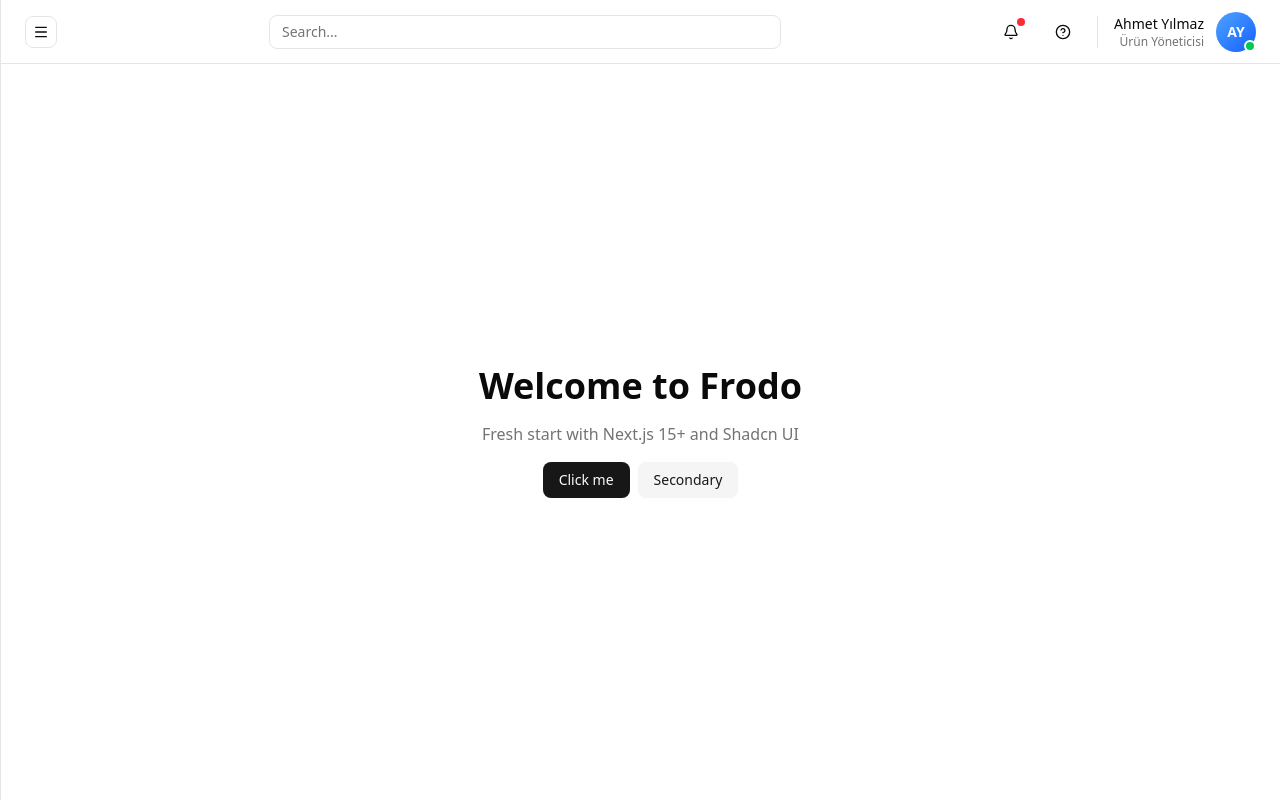
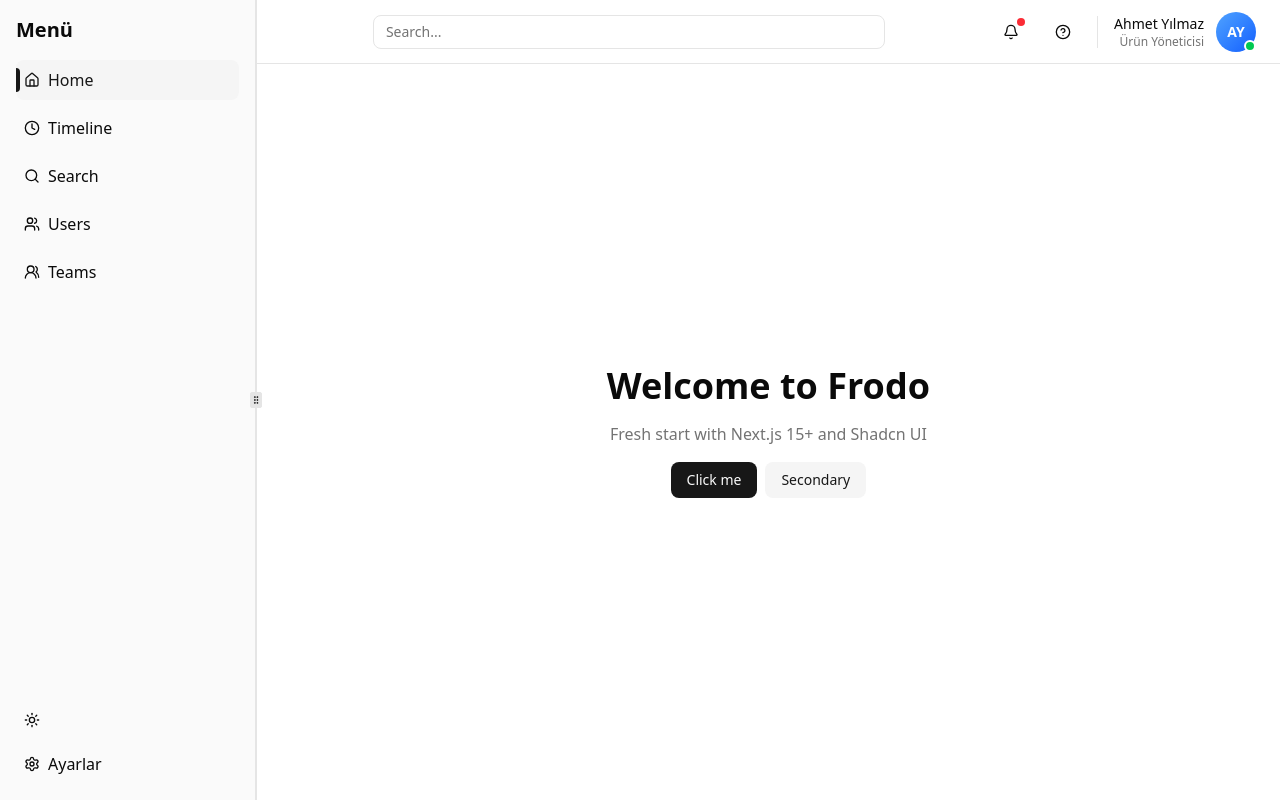
Before and after one commit to KaygusuzBK/project-management, a Next.js app in the folder frodo/: page / in a window 1280 px wide. Built offline with nearby package versions, Linux system fonts and the light colour scheme; no server answers.

Commit message:
resizable sidebar ve constants yapısı

```diff
--- a/frodo/app/(components)/Navbar/index.tsx
+++ b/frodo/app/(components)/Navbar/index.tsx
@@ -1,27 +1,12 @@
 "use client";
 
 import React from "react";
-import { Menu, Bell, HelpCircle, Search } from "lucide-react";
-import { useAppDispatch, useAppSelector } from "@/app/redux";
-import { setIsSidebarOpen } from "@/state";
+import { Bell, HelpCircle, Search } from "lucide-react";
 import { Button } from "@/components/ui/button";
 
 const Navbar = () => {
-  const dispatch = useAppDispatch();
-  const isSidebarOpen = useAppSelector((state => state.global.isSidebarOpen));
   return (
     <nav className="h-16 flex items-center gap-4 px-6 border-b border-border bg-card shadow-sm">
-      {/* Sol taraf: Sidebar toggle */}
-      <div className="flex items-center shrink-0">
-        <button
-          type="button"
-          onClick={() => dispatch(setIsSidebarOpen(!isSidebarOpen))}
-          aria-label={isSidebarOpen ? "Close sidebar" : "Open sidebar"}
-          className="relative flex h-8 w-8 items-center justify-center rounded-md border border-border bg-background hover:bg-muted transition-colors"
-        >
-          <Menu className="h-4 w-4 text-foreground" />
-        </button>
-      </div>
 
       {/* Orta: Searchbar */}
       <div className="flex-1 flex justify-center">
@@ -36,7 +21,7 @@
       </div>
 
       {/* Sağ taraf: Bildirimler, Yardım ve Profil */}
-      <div className="flex items-center gap-4 flex-shrink-0">
+      <div className="flex items-center gap-4 shrink-0">
         {/* Bildirimler */}
         <Button
           variant="ghost"
--- a/frodo/app/(components)/Sidebar/index.tsx
+++ b/frodo/app/(components)/Sidebar/index.tsx
@@ -18,9 +18,10 @@
 type SidebarProps = {
   isSidebarOpen: boolean;
   setIsSidebarOpen: (open: boolean) => void;
+  isCompact?: boolean;
 };
 
-const Sidebar = ({ isSidebarOpen, setIsSidebarOpen }: SidebarProps) => {
+const Sidebar = ({ isSidebarOpen, setIsSidebarOpen, isCompact = false }: SidebarProps) => {
   const pathname = usePathname();
   const [isSettingsOpen, setIsSettingsOpen] = useState(false);
   const dispatch = useAppDispatch();
@@ -70,14 +71,25 @@
     <>
       {/* Sidebar */}
       <aside
-        className={`${
-          isSidebarOpen ? "translate-x-0" : "-translate-x-full md:translate-x-0"
-        } fixed md:static inset-y-0 left-0 z-40 ${
-          isSidebarOpen ? "w-64" : "w-0 md:w-0"
-        } bg-sidebar border-r border-sidebar-border shadow-sm md:shadow-none ${
-          isSidebarOpen ? "p-4" : "p-0 md:p-0"
-        } transform transition-all duration-300 ease-in-out overflow-hidden shrink-0 flex flex-col`}
+        className={cn(
+          // Mobile: fixed positioning
+          "fixed md:static",
+          // Mobile: transform animations
+          isSidebarOpen ? "translate-x-0" : "-translate-x-full md:translate-x-0",
+          // Positioning
+          "inset-y-0 left-0 z-40",
+          // Width - Desktop'ta resizable panel kontrol eder, mobile'da manuel
+          isSidebarOpen ? "w-64 md:w-full" : "w-0 md:w-full",
+          // Styling
+          "bg-sidebar border-r border-sidebar-border shadow-sm md:shadow-none",
+          isSidebarOpen ? (isCompact ? "p-2 md:p-2" : "p-4") : "p-0 md:p-4",
+          // Layout
+          "transform transition-all duration-300 ease-in-out overflow-hidden shrink-0 flex flex-col h-full",
+          // Overflow kontrolü
+          "overflow-y-auto overflow-x-hidden"
+        )}
       >
+        {!isCompact && (
           <div
             className={`font-bold text-xl mb-4 text-sidebar-foreground transition-opacity duration-300 ${
               isSidebarOpen ? "opacity-100" : "opacity-0"
@@ -85,122 +97,137 @@
           >
             Menü
           </div>
+        )}
         {/* Navigasyon menüsü */}
-        <div className="flex flex-col flex-1">
+        <div className={cn(
+          "flex flex-col flex-1",
+          isCompact && "items-center"
+        )}>
           <ul
-            className={`transition-opacity duration-300 ${
+            className={cn(
+              "transition-opacity duration-300 w-full min-w-0",
               isSidebarOpen ? "opacity-100" : "opacity-0"
-            }`}
+            )}
           >
-            <li className="mb-2">
+            <li className="mb-2 w-full min-w-0">
               <Link
                 href="/"
                 prefetch={true}
                 scroll={true}
                 className={cn(
-                  "flex items-center gap-2 text-sidebar-foreground hover:text-sidebar-primary transition-colors md:cursor-pointer py-2 px-2 rounded-md hover:bg-sidebar-accent relative",
+                  "flex items-center text-sidebar-foreground hover:text-sidebar-primary transition-colors md:cursor-pointer py-2 rounded-md hover:bg-sidebar-accent relative w-full min-w-0 overflow-hidden",
+                  isCompact ? "justify-center px-2 gap-0" : "px-2 gap-2",
                   activeStates.home && "bg-sidebar-accent text-sidebar-primary font-medium"
                 )}
                 onClick={handleLinkClick}
               >
-                {activeStates.home && (
+                {activeStates.home && !isCompact && (
                   <span className="absolute left-0 top-1/2 -translate-y-1/2 w-1 h-6 bg-sidebar-primary rounded-r-full" />
                 )}
-                <Home className="h-4 w-4" />
-                <span>Home</span>
+                <Home className="h-4 w-4 shrink-0" />
+                {!isCompact && <span className="truncate min-w-0 shrink">Home</span>}
               </Link>
             </li>
-            <li className="mb-2">
+            <li className="mb-2 w-full min-w-0">
               <Link
                 href="/timeline"
                 prefetch={true}
                 scroll={true}
                 className={cn(
-                  "flex items-center gap-2 text-sidebar-foreground hover:text-sidebar-primary transition-colors md:cursor-pointer py-2 px-2 rounded-md hover:bg-sidebar-accent relative",
+                  "flex items-center text-sidebar-foreground hover:text-sidebar-primary transition-colors md:cursor-pointer py-2 rounded-md hover:bg-sidebar-accent relative w-full min-w-0 overflow-hidden",
+                  isCompact ? "justify-center px-2 gap-0" : "px-2 gap-2",
                   activeStates.timeline && "bg-sidebar-accent text-sidebar-primary font-medium"
                 )}
                 onClick={handleLinkClick}
               >
-                {activeStates.timeline && (
+                {activeStates.timeline && !isCompact && (
                   <span className="absolute left-0 top-1/2 -translate-y-1/2 w-1 h-6 bg-sidebar-primary rounded-r-full" />
                 )}
-                <Clock className="h-4 w-4" />
-                <span>Timeline</span>
+                <Clock className="h-4 w-4 shrink-0" />
+                {!isCompact && <span className="truncate min-w-0 shrink">Timeline</span>}
               </Link>
             </li>
-            <li className="mb-2">
+            <li className="mb-2 w-full min-w-0">
               <Link
                 href="/search"
                 prefetch={true}
                 scroll={true}
                 className={cn(
-                  "flex items-center gap-2 text-sidebar-foreground hover:text-sidebar-primary transition-colors md:cursor-pointer py-2 px-2 rounded-md hover:bg-sidebar-accent relative",
+                  "flex items-center text-sidebar-foreground hover:text-sidebar-primary transition-colors md:cursor-pointer py-2 rounded-md hover:bg-sidebar-accent relative w-full min-w-0 overflow-hidden",
+                  isCompact ? "justify-center px-2 gap-0" : "px-2 gap-2",
                   activeStates.search && "bg-sidebar-accent text-sidebar-primary font-medium"
                 )}
                 onClick={handleLinkClick}
               >
-                {activeStates.search && (
+                {activeStates.search && !isCompact && (
                   <span className="absolute left-0 top-1/2 -translate-y-1/2 w-1 h-6 bg-sidebar-primary rounded-r-full" />
                 )}
-                <Search className="h-4 w-4" />
-                <span>Search</span>
+                <Search className="h-4 w-4 shrink-0" />
+                {!isCompact && <span className="truncate min-w-0 shrink">Search</span>}
               </Link>
             </li>
-            <li className="mb-2">
+            <li className="mb-2 w-full min-w-0">
               <Link
                 href="/users"
                 prefetch={true}
                 scroll={true}
                 className={cn(
-                  "flex items-center gap-2 text-sidebar-foreground hover:text-sidebar-primary transition-colors md:cursor-pointer py-2 px-2 rounded-md hover:bg-sidebar-accent relative",
+                  "flex items-center text-sidebar-foreground hover:text-sidebar-primary transition-colors md:cursor-pointer py-2 rounded-md hover:bg-sidebar-accent relative w-full min-w-0 overflow-hidden",
+                  isCompact ? "justify-center px-2 gap-0" : "px-2 gap-2",
                   activeStates.users && "bg-sidebar-accent text-sidebar-primary font-medium"
                 )}
                 onClick={handleLinkClick}
               >
-                {activeStates.users && (
+                {activeStates.users && !isCompact && (
                   <span className="absolute left-0 top-1/2 -translate-y-1/2 w-1 h-6 bg-sidebar-primary rounded-r-full" />
                 )}
-                <Users className="h-4 w-4" />
-                <span>Users</span>
+                <Users className="h-4 w-4 shrink-0" />
+                {!isCompact && <span className="truncate min-w-0 shrink">Users</span>}
               </Link>
             </li>
-            <li className="mb-2">
+            <li className="mb-2 w-full min-w-0">
               <Link
                 href="/teams"
                 prefetch={true}
                 scroll={true}
                 className={cn(
-                  "flex items-center gap-2 text-sidebar-foreground hover:text-sidebar-primary transition-colors md:cursor-pointer py-2 px-2 rounded-md hover:bg-sidebar-accent relative",
+                  "flex items-center text-sidebar-foreground hover:text-sidebar-primary transition-colors md:cursor-pointer py-2 rounded-md hover:bg-sidebar-accent relative w-full min-w-0 overflow-hidden",
+                  isCompact ? "justify-center px-2 gap-0" : "px-2 gap-2",
                   activeStates.teams && "bg-sidebar-accent text-sidebar-primary font-medium"
                 )}
                 onClick={handleLinkClick}
               >
-                {activeStates.teams && (
+                {activeStates.teams && !isCompact && (
                   <span className="absolute left-0 top-1/2 -translate-y-1/2 w-1 h-6 bg-sidebar-primary rounded-r-full" />
                 )}
-                <UsersRound className="h-4 w-4" />
-                <span>Teams</span>
+                <UsersRound className="h-4 w-4 shrink-0" />
+                {!isCompact && <span className="truncate min-w-0 shrink">Teams</span>}
               </Link>
             </li>
           </ul>
 
           {/* Alt menü - Tema ve Ayarlar */}
           <div
-            className={`mt-auto transition-opacity duration-300 ${
+            className={cn(
+              "mt-auto transition-opacity duration-300 w-full",
               isSidebarOpen ? "opacity-100" : "opacity-0"
-            }`}
+            )}
           >
-            {/* Tema Değiştirme - Sadece Icon, Sola Dayalı */}
-            <div className="mb-2">
+            {/* Tema Değiştirme - Sadece Icon */}
+            <div className="mb-2 w-full">
               <button
                 type="button"
                 onClick={handleThemeToggle}
                 className={cn(
-                  "relative w-full flex items-center justify-start text-sidebar-foreground hover:text-sidebar-primary transition-colors md:cursor-pointer py-2 px-2 rounded-md hover:bg-sidebar-accent"
+                  "relative w-full flex items-center text-sidebar-foreground hover:text-sidebar-primary transition-colors md:cursor-pointer py-2 rounded-md hover:bg-sidebar-accent",
+                  isCompact ? "justify-center px-2" : "justify-start px-2"
                 )}
               >
-                <Sun className="h-4 w-4 rotate-0 scale-100 transition-all dark:-rotate-90 dark:scale-0" />
-                <Moon className="absolute left-2 h-4 w-4 rotate-90 scale-0 transition-all dark:rotate-0 dark:scale-100" />
+                <Sun className="h-4 w-4 rotate-0 scale-100 transition-all dark:-rotate-90 dark:scale-0 shrink-0" />
+                <Moon className={cn(
+                  "absolute h-4 w-4 rotate-90 scale-0 transition-all dark:rotate-0 dark:scale-100 shrink-0",
+                  isCompact ? "left-1/2 -translate-x-1/2" : "left-2"
+                )} />
                 <span className="sr-only">Toggle theme</span>
               </button>
             </div>
@@ -210,11 +237,12 @@
               type="button"
               onClick={handleSettingsClick}
               className={cn(
-                "w-full flex items-center gap-2 text-sidebar-foreground hover:text-sidebar-primary transition-colors md:cursor-pointer py-2 px-2 rounded-md hover:bg-sidebar-accent"
+                "w-full min-w-0 flex items-center text-sidebar-foreground hover:text-sidebar-primary transition-colors md:cursor-pointer py-2 rounded-md hover:bg-sidebar-accent overflow-hidden",
+                isCompact ? "justify-center px-2 gap-0" : "px-2 gap-2"
               )}
             >
-              <Settings className="h-4 w-4" />
-              <span>Ayarlar</span>
+              <Settings className="h-4 w-4 shrink-0" />
+              {!isCompact && <span className="truncate min-w-0 shrink">Ayarlar</span>}
             </button>
           </div>
         </div>
--- /dev/null
+++ b/frodo/app/constants/sidebar.ts
@@ -0,0 +1,13 @@
+// Sidebar genişlik ayarları - Tek yerden kontrol
+export const SIDEBAR_CONFIG = {
+  // Minimum genişlik (pixel)
+  MIN_WIDTH_PX: 90,
+  // Minimum genişlik (yüzde)
+  MIN_SIZE_PERCENT: 9,
+  // Default genişlik (yüzde)
+  DEFAULT_SIZE_PERCENT: 20,
+  // Kompakt mod eşiği (pixel)
+  COMPACT_MODE_THRESHOLD_PX: 130,
+  // localStorage key
+  STORAGE_KEY: "sidebar-size",
+} as const;
--- a/frodo/app/dashboardWrapper.tsx
+++ b/frodo/app/dashboardWrapper.tsx
@@ -1,17 +1,38 @@
  "use client";
 
-import React, { useEffect, useCallback, memo } from "react";
+import React, { useEffect, memo, useState, useRef } from "react";
+import { useGroupRef } from "react-resizable-panels";
 import Navbar from "./(components)/Navbar";
 import Sidebar from "./(components)/Sidebar";
-import StoreProvider, { useAppDispatch, useAppSelector } from "./redux";
-import { setIsSidebarOpen } from "@/state";
+import StoreProvider, { useAppSelector } from "./redux";
+import {
+  ResizableHandle,
+  ResizablePanel,
+  ResizablePanelGroup,
+} from "@/components/ui/resizable";
+import { SIDEBAR_CONFIG } from "./constants/sidebar";
 
 
 const DashboardLayout = ({ children }: { children: React.ReactNode }) => {
-    const isSidebarOpen = useAppSelector((state => state.global.isSidebarOpen));
     const isDarkMode = useAppSelector((state => state.global.isDarkMode));
-    const dispatch = useAppDispatch();
+    const [sidebarWidth, setSidebarWidth] = useState<number>(0);
+    const sidebarRef = useRef<HTMLDivElement>(null);
+    const [isMobileSidebarOpen, setIsMobileSidebarOpen] = useState(false);
+    const groupRef = useGroupRef();
 
+    // localStorage'dan sidebar genişliğini oku (lazy initializer)
+    const [defaultSize] = useState<number>(() => {
+        if (typeof window !== "undefined") {
+            const savedSize = localStorage.getItem(SIDEBAR_CONFIG.STORAGE_KEY);
+            if (savedSize) {
+                const parsedSize = parseFloat(savedSize);
+                if (parsedSize >= SIDEBAR_CONFIG.MIN_SIZE_PERCENT) {
+                    return parsedSize;
+                }
+            }
+        }
+        return SIDEBAR_CONFIG.DEFAULT_SIZE_PERCENT;
+    });
 
     // Dark mode class'ını DOM'a uygula
     useEffect(() => {
@@ -22,24 +43,120 @@
         }
     }, [isDarkMode]);
 
-    // Sidebar toggle handler'ı optimize et
-    const handleSetSidebarOpen = useCallback((open: boolean) => {
-        dispatch(setIsSidebarOpen(open));
-    }, [dispatch]);
+    // Sidebar genişliğini takip et
+    useEffect(() => {
+        if (!sidebarRef.current) return;
+
+        const resizeObserver = new ResizeObserver((entries) => {
+            for (const entry of entries) {
+                setSidebarWidth(entry.contentRect.width);
+            }
+        });
+
+        resizeObserver.observe(sidebarRef.current);
+
+        return () => {
+            resizeObserver.disconnect();
+        };
+    }, []);
+
+    // Kompakt mod kontrolü
+    const isCompact = sidebarWidth > 0 && sidebarWidth < SIDEBAR_CONFIG.COMPACT_MODE_THRESHOLD_PX;
+
+    // Layout değişikliğini handle et - Minimum genişlik kontrolü
+    const handleLayoutChange = (layout: { [key: string]: number }) => {
+        const sidebarSize = layout["sidebar"] || SIDEBAR_CONFIG.DEFAULT_SIZE_PERCENT;
+
+        // Minimum genişlik kontrolü - eğer altına düşerse engelle
+        if (sidebarSize < SIDEBAR_CONFIG.MIN_SIZE_PERCENT && groupRef.current) {
+            // Minimum genişlikte tut - tüm panellerin toplamı %100 olmalı
+            const newMainSize = 100 - SIDEBAR_CONFIG.MIN_SIZE_PERCENT;
+            groupRef.current.setLayout({ sidebar: SIDEBAR_CONFIG.MIN_SIZE_PERCENT, main: newMainSize });
+            return;
+        }
+
+        // localStorage'a kaydet
+        if (typeof window !== "undefined" && sidebarSize >= SIDEBAR_CONFIG.MIN_SIZE_PERCENT) {
+            localStorage.setItem(SIDEBAR_CONFIG.STORAGE_KEY, sidebarSize.toString());
+        }
+    };
+
+    // Sidebar resize handler - Minimum kontrolü
+    const handleSidebarResize = (panelSize: { asPercentage: number; inPixels: number }) => {
+        // Eğer minimum değerin altına düşerse, minimum değerde tut
+        if ((panelSize.asPercentage < SIDEBAR_CONFIG.MIN_SIZE_PERCENT || panelSize.inPixels < SIDEBAR_CONFIG.MIN_WIDTH_PX) && groupRef.current) {
+            const newMainSize = 100 - SIDEBAR_CONFIG.MIN_SIZE_PERCENT;
+            groupRef.current.setLayout({ sidebar: SIDEBAR_CONFIG.MIN_SIZE_PERCENT, main: newMainSize });
+        }
+    };
 
   return (
-    <div className="flex h-screen w-full bg-background text-foreground">
+    <div className="h-screen w-full bg-background text-foreground">
+      {/* Desktop - Resizable Layout */}
+      <div className="hidden md:block h-full">
+        <ResizablePanelGroup
+          orientation="horizontal"
+          className="h-full"
+          onLayoutChange={handleLayoutChange}
+          groupRef={groupRef}
+        >
+          {/* Sidebar Panel - Her zaman görünür */}
+          <ResizablePanel
+            id="sidebar"
+            defaultSize={defaultSize}
+            minSize={SIDEBAR_CONFIG.MIN_SIZE_PERCENT}
+            style={{ minWidth: `${SIDEBAR_CONFIG.MIN_WIDTH_PX}px` }}
+            onResize={handleSidebarResize}
+          >
+            <div
+              ref={sidebarRef}
+              className="h-full w-full"
+              style={{ minWidth: `${SIDEBAR_CONFIG.MIN_WIDTH_PX}px` }}
+            >
               <Sidebar
-        isSidebarOpen={isSidebarOpen}
-        setIsSidebarOpen={handleSetSidebarOpen}
+                isSidebarOpen={true}
+                setIsSidebarOpen={() => {}}
+                isCompact={isCompact}
               />
+            </div>
+          </ResizablePanel>
 
-      <main className={`flex-1 flex flex-col min-w-0 bg-background ${isSidebarOpen ? "md:ml-0" : ""}`}>
+          {/* Resizable Handle */}
+          <ResizableHandle withHandle />
+
+          {/* Main Content Panel */}
+          <ResizablePanel id="main" defaultSize={80} minSize={0}>
+            <main className="flex-1 flex flex-col min-w-0 bg-background h-full">
               <Navbar />
               <section className="flex-1 overflow-auto p-6 bg-background">
                 {children}
               </section>
             </main>
+          </ResizablePanel>
+        </ResizablePanelGroup>
+      </div>
+
+      {/* Mobile - Normal Layout */}
+      <div className="md:hidden h-full">
+        <div className="flex h-full">
+          <Sidebar
+            isSidebarOpen={isMobileSidebarOpen}
+            setIsSidebarOpen={setIsMobileSidebarOpen}
+          />
+          <main className="flex-1 flex flex-col min-w-0 bg-background">
+            <Navbar />
+            <section className="flex-1 overflow-auto p-6 bg-background">
+              {children}
+            </section>
+          </main>
+        </div>
+        {isMobileSidebarOpen && (
+          <div
+            className="fixed inset-0 z-30 bg-black/40"
+            onClick={() => setIsMobileSidebarOpen(false)}
+          />
+        )}
+      </div>
     </div>
   );
 };
--- /dev/null
+++ b/frodo/components/ui/resizable.tsx
@@ -0,0 +1,56 @@
+"use client"
+
+import * as React from "react"
+import { GripVerticalIcon } from "lucide-react"
+import { Group, Panel, Separator } from "react-resizable-panels"
+
+import { cn } from "@/lib/utils"
+
+function ResizablePanelGroup({
+  className,
+  ...props
+}: React.ComponentProps<typeof Group>) {
+  return (
+    <Group
+      data-slot="resizable-panel-group"
+      className={cn(
+        "flex h-full w-full data-[panel-group-direction=vertical]:flex-col",
+        className
+      )}
+      {...props}
+    />
+  )
+}
+
+function ResizablePanel({
+  ...props
+}: React.ComponentProps<typeof Panel>) {
+  return <Panel data-slot="resizable-panel" {...props} />
+}
+
+function ResizableHandle({
+  withHandle,
+  className,
+  ...props
+}: React.ComponentProps<typeof Separator> & {
+  withHandle?: boolean
+}) {
+  return (
+    <Separator
+      data-slot="resizable-handle"
+      className={cn(
+        "bg-border focus-visible:ring-ring relative flex w-px items-center justify-center after:absolute after:inset-y-0 after:left-1/2 after:w-1 after:-translate-x-1/2 focus-visible:ring-1 focus-visible:ring-offset-1 focus-visible:outline-hidden data-[panel-group-direction=vertical]:h-px data-[panel-group-direction=vertical]:w-full data-[panel-group-direction=vertical]:after:left-0 data-[panel-group-direction=vertical]:after:h-1 data-[panel-group-direction=vertical]:after:w-full data-[panel-group-direction=vertical]:after:translate-x-0 data-[panel-group-direction=vertical]:after:-translate-y-1/2 [&[data-panel-group-direction=vertical]>div]:rotate-90",
+        className
+      )}
+      {...props}
+    >
+      {withHandle && (
+        <div className="bg-border z-10 flex h-4 w-3 items-center justify-center rounded-xs border">
+          <GripVerticalIcon className="size-2.5" />
+        </div>
+      )}
+    </Separator>
+  )
+}
+
+export { ResizablePanelGroup, ResizablePanel, ResizableHandle }
--- a/frodo/package.json
+++ b/frodo/package.json
@@ -23,6 +23,7 @@
     "react-dom": "19.2.3",
     "react-icons": "^5.5.0",
     "react-redux": "^9.2.0",
+    "react-resizable-panels": "^4.0.15",
     "redux-persist": "^6.0.0",
     "tailwind-merge": "^3.4.0"
   },
```
Also changed, not shown: 1 other file (tests, documents, lock files or other folders). Lines whose indentation alone changed are shown as unchanged.
